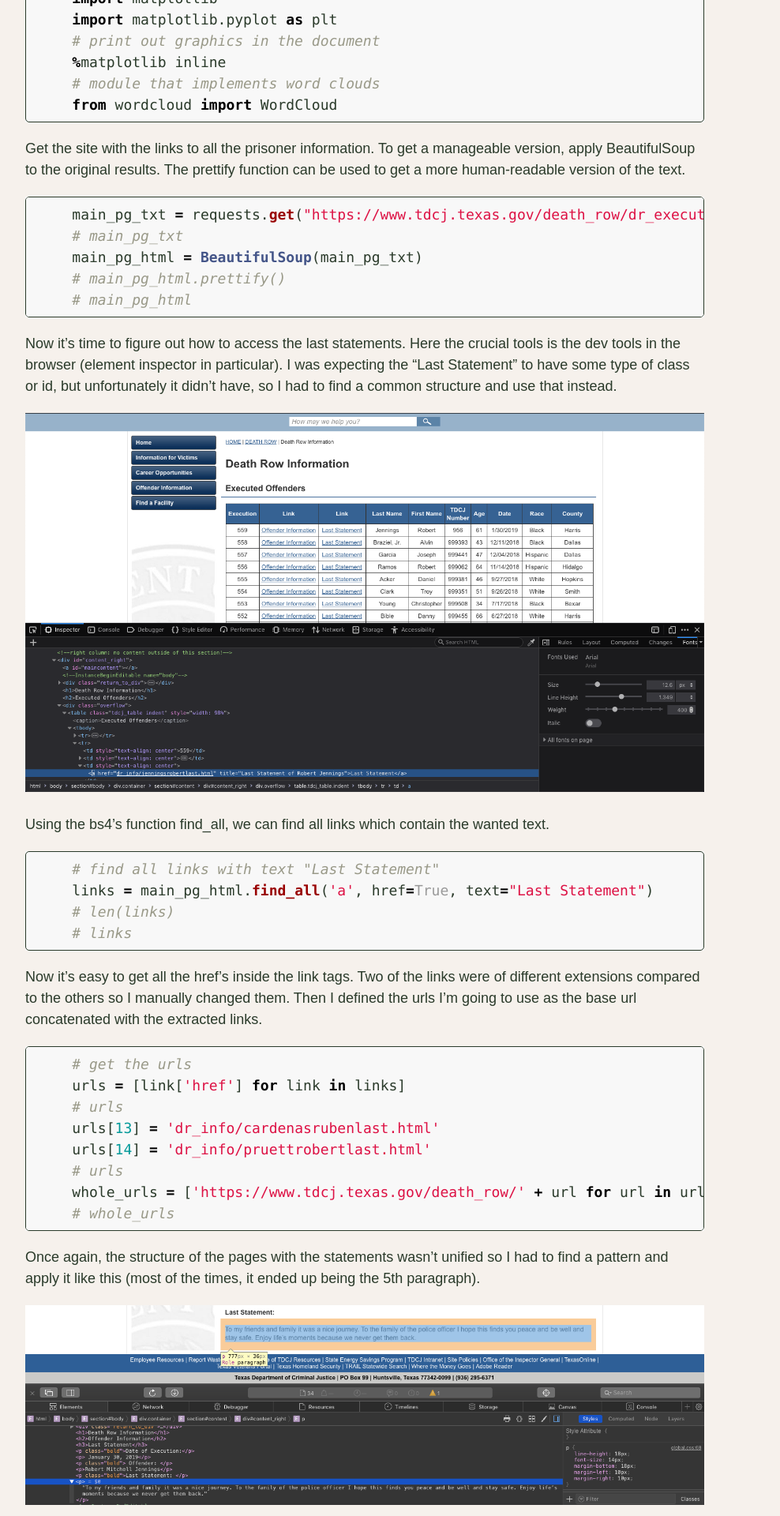
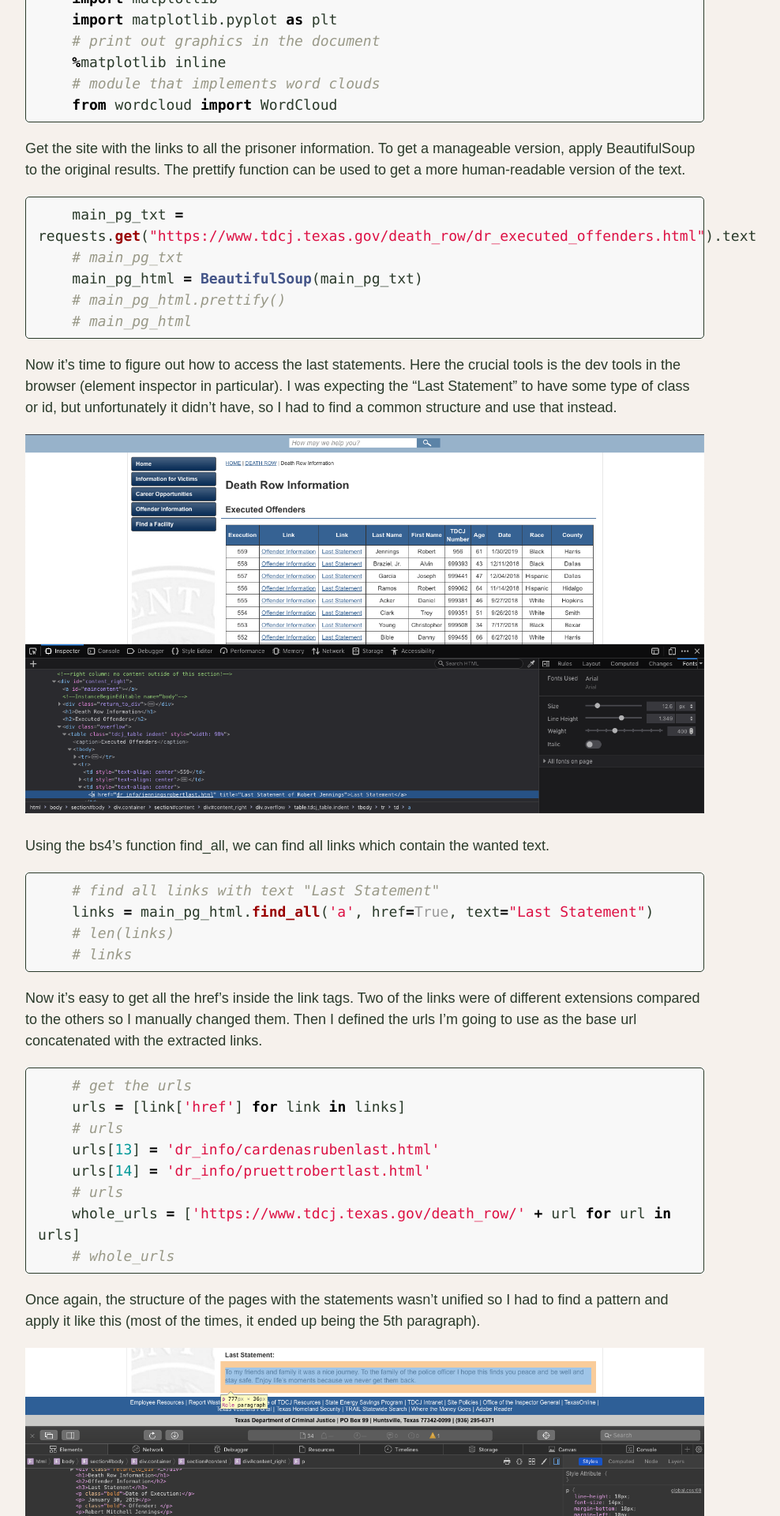
Before and after one commit to kristinamacekovic/new-web, a Jekyll site: the page built from _posts/2019-02-01-scraping-and-word-clouds-with-python.md, in a window 1280 px wide. Shown: the part 724-2644 px from the top of the page at 79% size, without its empty margins (178-1166 px from the left). Built offline with Jekyll 4.4.1, drawn with Linux system fonts in a browser that asks for light colours; our own code applies the rules of GitHub Pages for plain Markdown files; some of the changed text lies outside the part shown.

Commit message:
Change <pre> styling

```diff
--- a/_sass/jekyll-theme-minimal.scss
+++ b/_sass/jekyll-theme-minimal.scss
@@ -32,10 +32,6 @@ table,
 pre,
 dl {
   margin: 0 0 20px;
-}
-
-ol {
-  list-style: none;
 }
 
 h1,
@@ -95,8 +91,10 @@ blockquote {
 
 code,
 pre {
-  font-family: Monaco, Bitstream Vera Sans Mono, Lucida Console, Terminal,
-    Consolas, Liberation Mono, DejaVu Sans Mono, Courier New, monospace;
+  font-family: Consolas, "Andale Mono WT", "Andale Mono", "Lucida Console",
+    "Lucida Sans Typewriter", "DejaVu Sans Mono", "Bitstream Vera Sans Mono",
+    "Liberation Mono", "Nimbus Mono L", Monaco, "Courier New", Courier,
+    monospace;
   color: var(--text-color);
 }
 
@@ -105,7 +103,7 @@ pre {
   background: var(--text-color);
   border-radius: 5px;
   border: 1px solid var(--text-color);
-  overflow-x: auto;
+  white-space: pre-wrap;
 }
 
 table {
```
